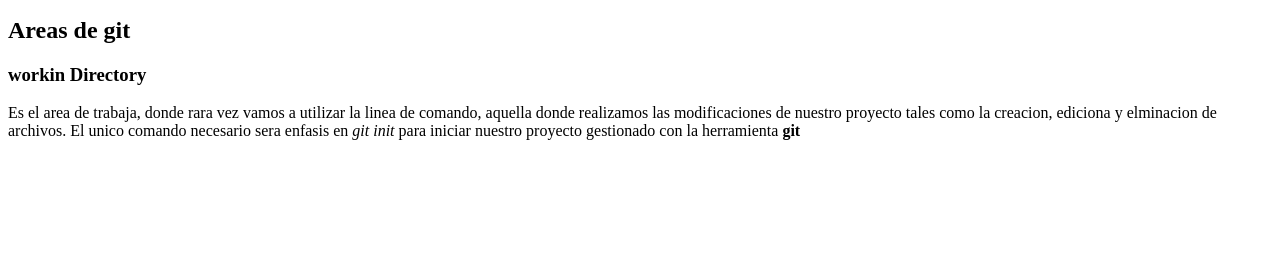
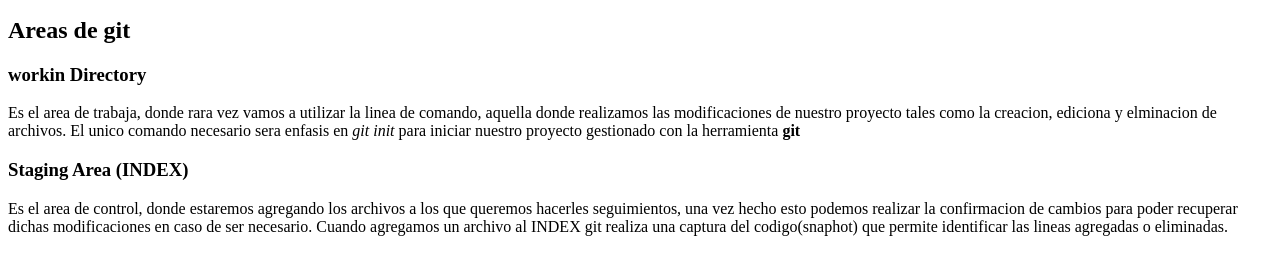
Before and after one commit to VickyBassi/v-10hs, a plain HTML site: page index.html in a window 1280 px wide. Shown: the part 101-376 px from the top of the page. Drawn offline with Linux system fonts and the light colour scheme.

Commit message:
Areas GIT: Staging Area (INDEX)

```diff
--- a/index.html
+++ b/index.html
@@ -26,7 +26,12 @@
                 Es el area de trabaja, donde rara vez vamos a utilizar la linea de comando, aquella donde realizamos las modificaciones de nuestro proyecto tales como la creacion, ediciona y elminacion de archivos. El unico comando necesario sera enfasis en <em>git init</em> para iniciar nuestro proyecto gestionado con la herramienta <strong>git</strong>
              </p>
         </article>
-
+        <h3>
+            Staging Area (INDEX)
+        </h3>
+        <p>
+            Es el area de control, donde estaremos agregando los archivos a los que queremos hacerles seguimientos, una vez hecho esto podemos realizar la confirmacion de cambios para poder recuperar dichas modificaciones en caso de ser necesario. Cuando agregamos un archivo al INDEX git realiza una captura del codigo(snaphot) que permite identificar las lineas agregadas o eliminadas.
+        </p>
     </section>
 </body>
 </html>
```
